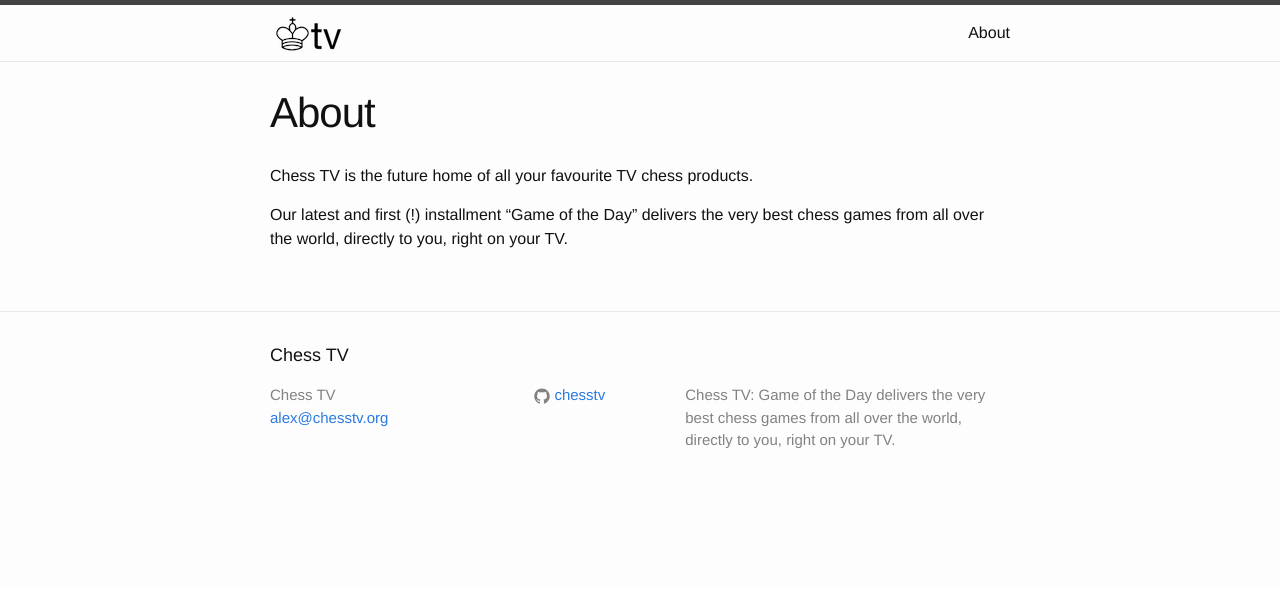
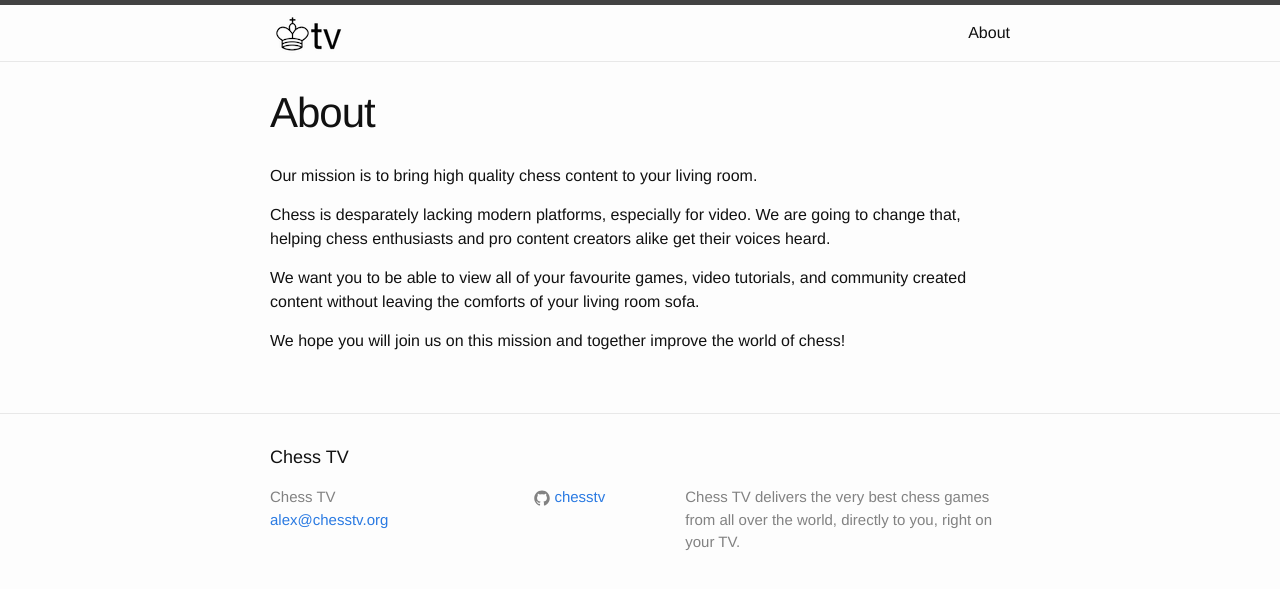
Before and after one commit to chesstv/chesstv.github.io, a Jekyll site: the page built from about.md, in a window 1280 px wide. Shown: the top 589 px of the page. Built offline with Jekyll 4.4.1, drawn with Linux system fonts in a browser that asks for light colours.

Commit message:
Update copy (remove GOD refs) + new landing image

```diff
--- a/_config.yml
+++ b/_config.yml
@@ -9,7 +9,7 @@
 title: Chess TV
 email: alex@chesstv.org
 description: > # this means to ignore newlines until "baseurl:"
-  Chess TV: Game of the Day delivers the very best chess games
+  Chess TV delivers the very best chess games
   from all over the world, directly to you, right on your TV.
 baseurl: "" # the subpath of your site, e.g. /blog
 url: "http://chesstv.org" # the base hostname & protocol for your site
--- a/about.md
+++ b/about.md
@@ -4,7 +4,10 @@ title: About
 permalink: /about/
 ---
 
-Chess TV is the future home of all your favourite TV chess products.
+Our mission is to bring high quality chess content to your living room.
 
-Our latest and first (!) installment "Game of the Day" delivers the very best chess games from all over the world,
-directly to you, right on your TV.
+Chess is desparately lacking modern platforms, especially for video. We are going to change that, helping chess enthusiasts and pro content creators alike get their voices heard.
+
+We want you to be able to view all of your favourite games, video tutorials, and community created content without leaving the comforts of your living room sofa.
+
+We hope you will join us on this mission and together improve the world of chess!
--- a/index.html
+++ b/index.html
@@ -3,10 +3,10 @@ layout: default
 ---
 
 <div class="home">
-  <h1>Game of the Day <small>The best modern and classic games, every day.</small></h1>
+  <h1>Chess TV<small>Relax and watch some chess.</small></h1>
 
   <div class="home__board">
-    <img src="/images/landing-screen-image.png" />
+    <img src="/images/polished-game-animation.gif" />
   </div>
 
   <p class="home__tagline">
```
Also changed, not shown: 1 other file.
